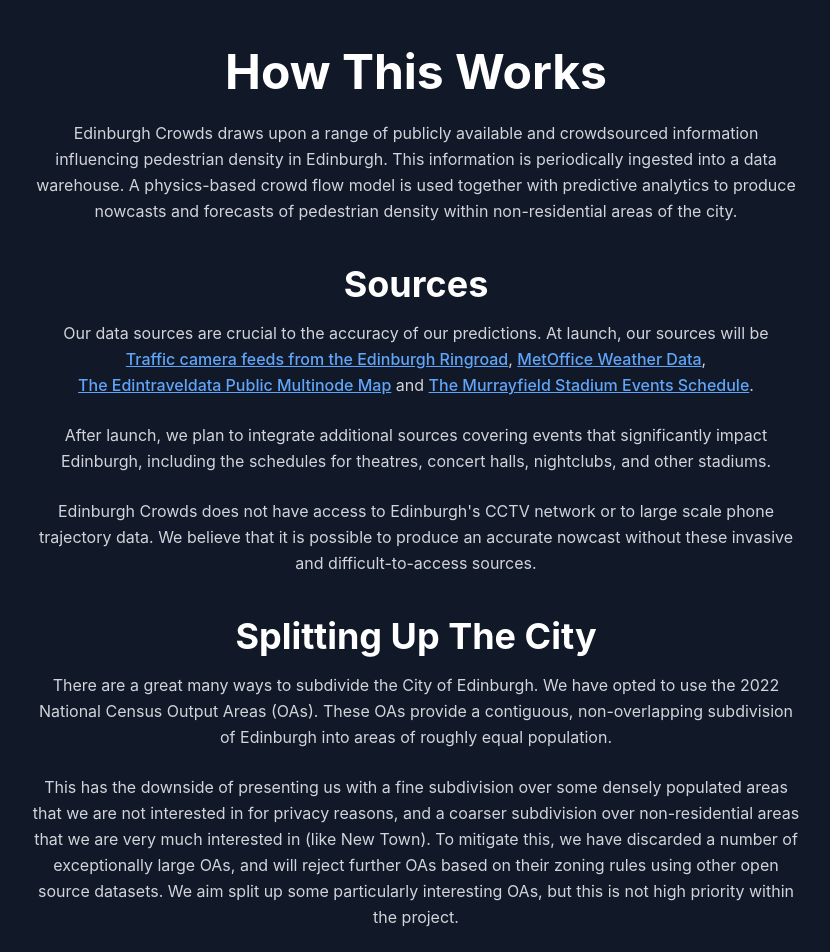
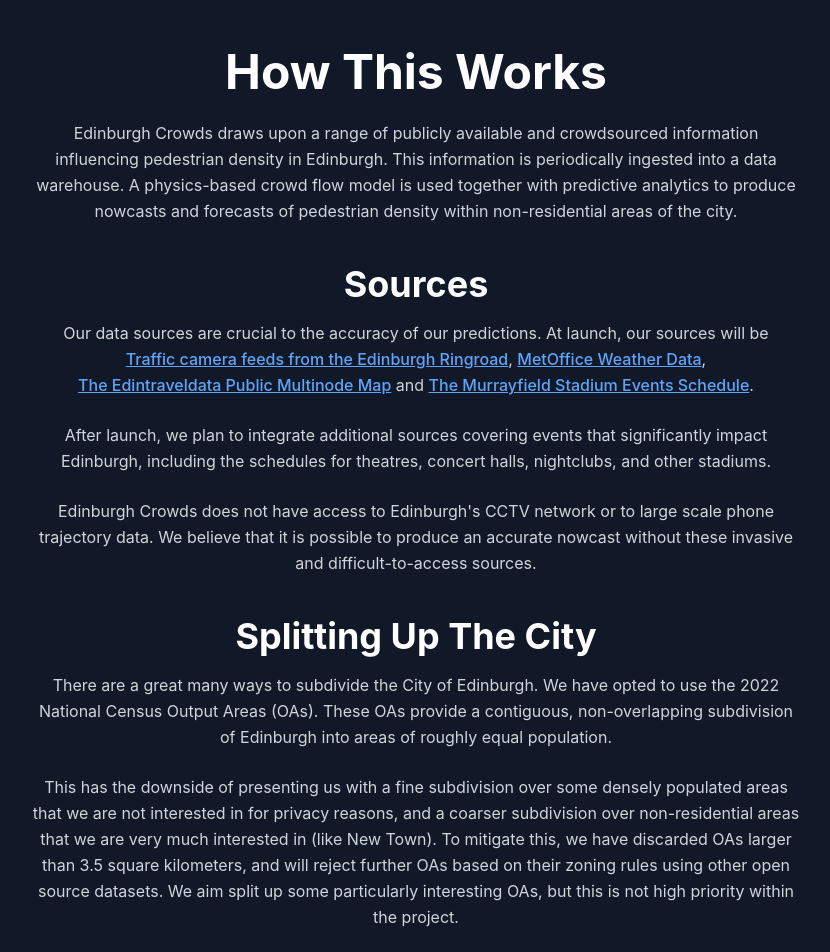
Before and after one commit to TristanGoss/edicrowds-frontend, a React (Create React App) app: page /how in a window 1280 px wide. Shown: the top 952 px of the page, without its empty margins (224-1054 px from the left). Built offline with nearby package versions, Linux system fonts and the light colour scheme.

Commit message:
note that we reject large OAs

```diff
--- a/src/pages/How.jsx
+++ b/src/pages/How.jsx
@@ -39,7 +39,7 @@ export default function How() {
           <p className="text-block">
             This has the downside of presenting us with a fine subdivision over some densely populated areas that we are not interested in for privacy reasons,
             and a coarser subdivision over non-residential areas that we are very much interested in (like New Town).
-            To mitigate this, we have discarded a number of exceptionally large OAs, and will reject further OAs based on their zoning rules using other open source datasets.
+            To mitigate this, we have discarded OAs larger than 3.5 square kilometers, and will reject further OAs based on their zoning rules using other open source datasets.
             We aim split up some particularly interesting OAs, but this is not high priority within the project.
           </p>
 
```
